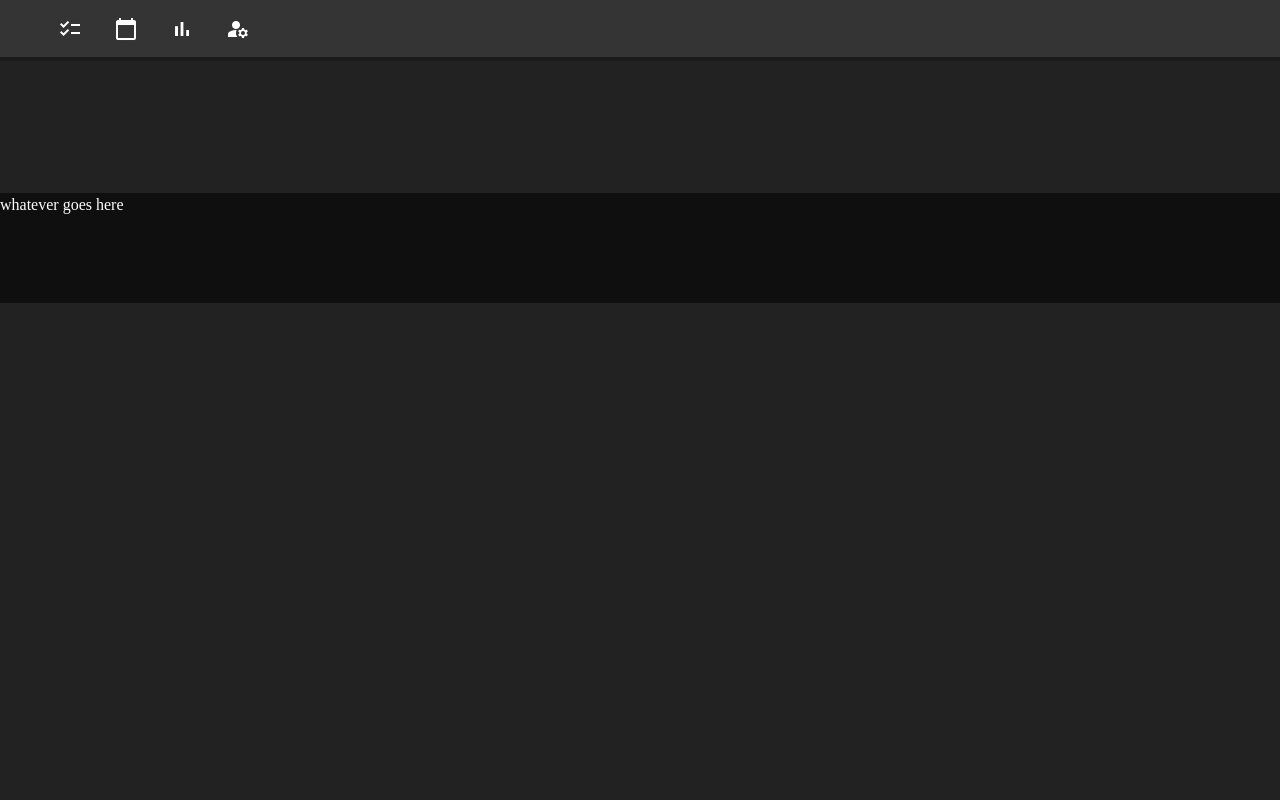
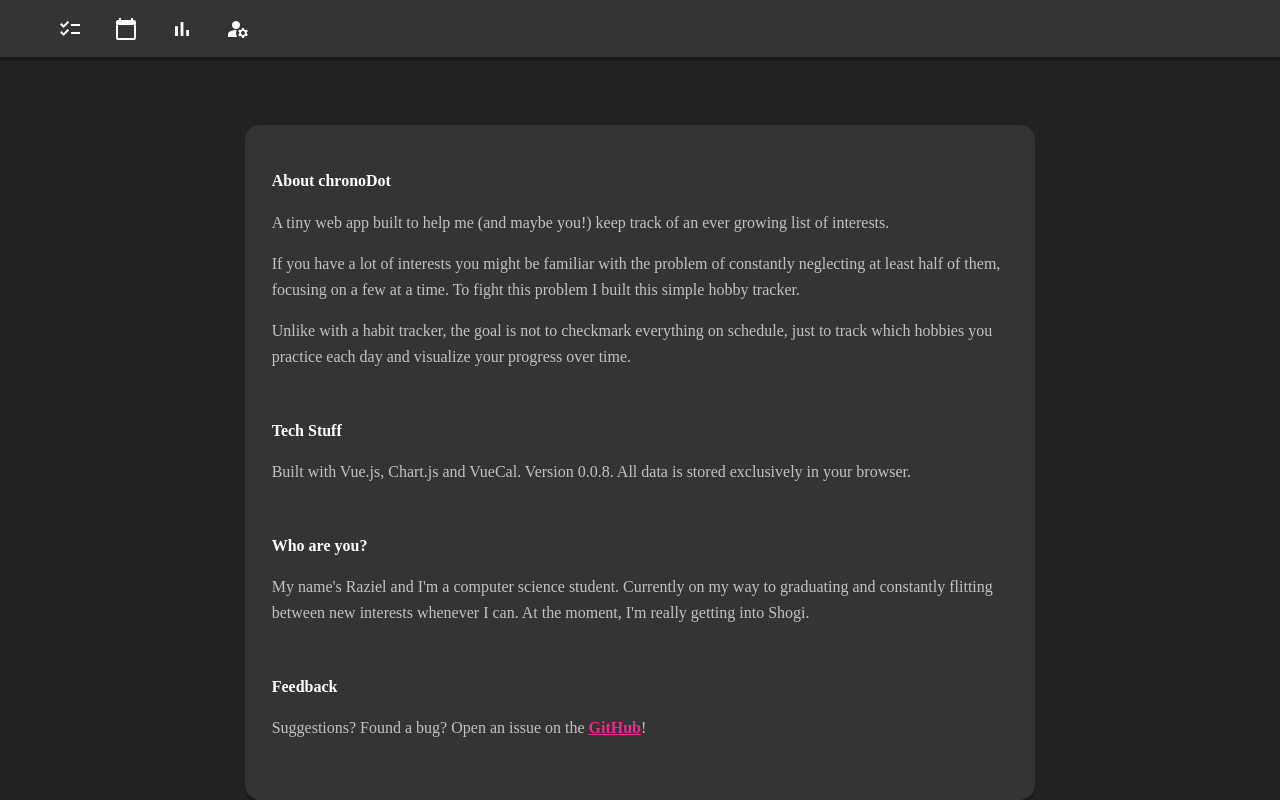
Before and after one commit to raziel-razmattaz/hobby-tracker, a Vue app: page /about in a window 1280 px wide. Built offline with nearby package versions, Linux system fonts and the light colour scheme; a web font is replaced by a local one.

Commit message:
Added basic About page

```diff
--- a/index.html
+++ b/index.html
@@ -4,7 +4,7 @@
     <meta charset="UTF-8" />
     <link rel="icon" type="image/svg+xml" href="/vite.svg" />
     <meta name="viewport" content="width=device-width, initial-scale=1.0" />
-    <title>Test Page</title>
+    <title>chronoDot</title>
   </head>
   <body>
     <div id="app"></div>
--- /dev/null
+++ b/src/pages/About.vue
@@ -0,0 +1,83 @@
+<script setup>
+const version = "0.0.8";
+</script>
+
+<template>
+  <div class="page">
+    <div class="callout boxshadow">
+      <div class="about-content">
+        <div class="about-heading"><h3>About chronoDot</h3></div>
+        <div class="about-description">
+          <p>A tiny web app built to help me (and maybe you!) keep track of an ever growing list of interests.</p>
+          <p>If you have a lot of interests you might be familiar with the problem of constantly neglecting at least half of them, focusing on a few at a time. To fight this problem I built this simple hobby tracker.</p>
+          <p>Unlike with a habit tracker, the goal is not to checkmark everything on schedule, just to track which hobbies you practice each day and visualize your progress over time.</p>
+        </div>
+      </div>
+      <div class="about-content">
+        <div class="about-heading"><h3>Tech Stuff</h3></div>
+        <div class="about-description">
+          <p>Built with Vue.js, Chart.js and VueCal. Version {{ version }}. All data is stored exclusively in your browser.</p>
+        </div>
+      </div>
+      <div class="about-content">
+        <div class="about-heading"><h3>Who are you?</h3></div>
+        <div class="about-description">
+          <p>My name's Raziel and I'm a computer science student. Currently on my way to graduating and constantly flitting between new interests whenever I can. At the moment, I'm really getting into Shogi.</p>
+        </div>
+      </div>
+      <div class="about-content">
+        <div class="about-heading"><h3>Feedback</h3></div>
+        <div class="about-description">
+          <p>Suggestions? Found a bug? Open an issue on the <a href="https://github.com/raziel-razmattaz/hobby-tracker" target="_blank">GitHub</a>!</p>
+        </div>
+      </div>
+    </div>
+  </div>
+</template>
+
+<style scoped>
+.about-content {
+  padding: var(--space-md) 0;
+  line-height: 1.6;
+}
+
+.about-content p {
+  margin-bottom: var(--space-md);
+}
+
+.callout {
+  justify-content: space-between;
+  align-items: center;
+  padding: var(--space-lg);
+  width: 100%;
+  background: var(--foreground);
+  border-radius: var(--border-radius);
+}
+
+.page {
+  display: flex;
+  flex-direction: column;
+  align-items: center;
+  max-width: var(--container-xl);
+  gap: var(--space-md);
+  margin: 0 auto;
+  padding: 0 var(--space-md);
+}
+
+.page h3 {
+  align-self: flex-start;
+  width: 100%;
+}
+
+.about-heading {
+  color: var(--text);
+}
+
+.about-description {
+  color: var(--text-faded);
+}
+
+.about-heading h3 {
+  margin-bottom: var(--space-md);
+}
+</style>
--- a/src/router/index.js
+++ b/src/router/index.js
@@ -4,12 +4,14 @@ import FrequencyStatistics from "../pages/FrequencyStatistics.vue";
 import Suggestions from "../pages/Suggestions.vue";
 import Calendar from "../pages/Calendar.vue";
 import Settings from "../pages/Settings.vue";
+import About from "../pages/About.vue"
 
 const routes = [
     {path: "/", name: "Hobbies", component: Home},
     {path: "/calendar", name: "Calendar", component: Calendar},
     {path: "/stats", name: "Frequency Chart", component: FrequencyStatistics},
     {path: "/settings", name: "Settings", component: Settings},
+    {path: "/about", name: "About", component: About},
 ];
 
 const router = createRouter({
--- a/src/style.css
+++ b/src/style.css
@@ -91,6 +91,11 @@ li {
 
 #root, #__next {
   isolation: isolate;
+}
+
+a {
+  color: var(--highlight);
+  font-weight: 600;
 }
 
 /* Style Utilities */
```
Also changed, not shown: src/components/HobbyManager.vue (+7 -0 lines), 1 other file (tests, documents, lock files or other folders).
